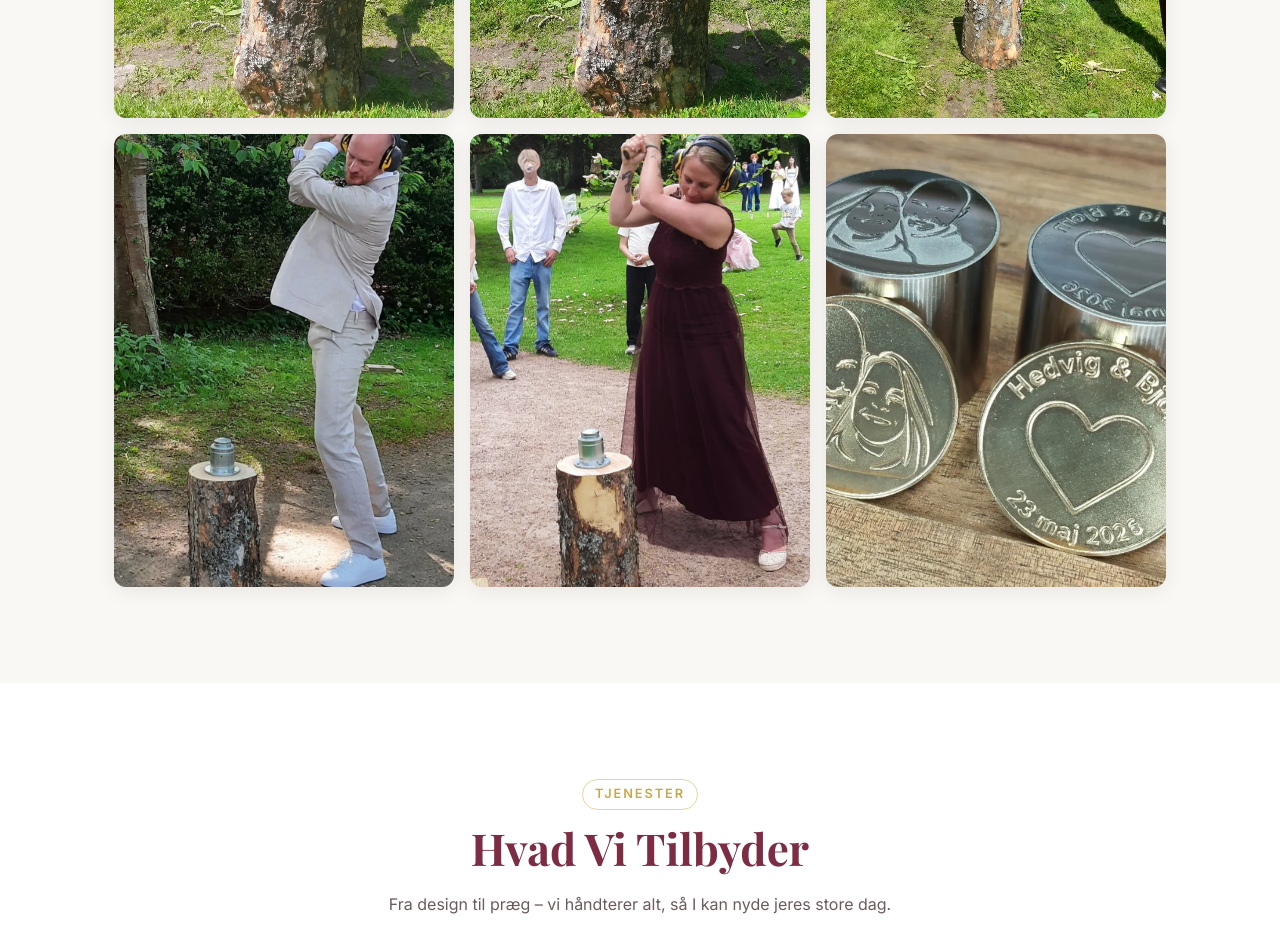
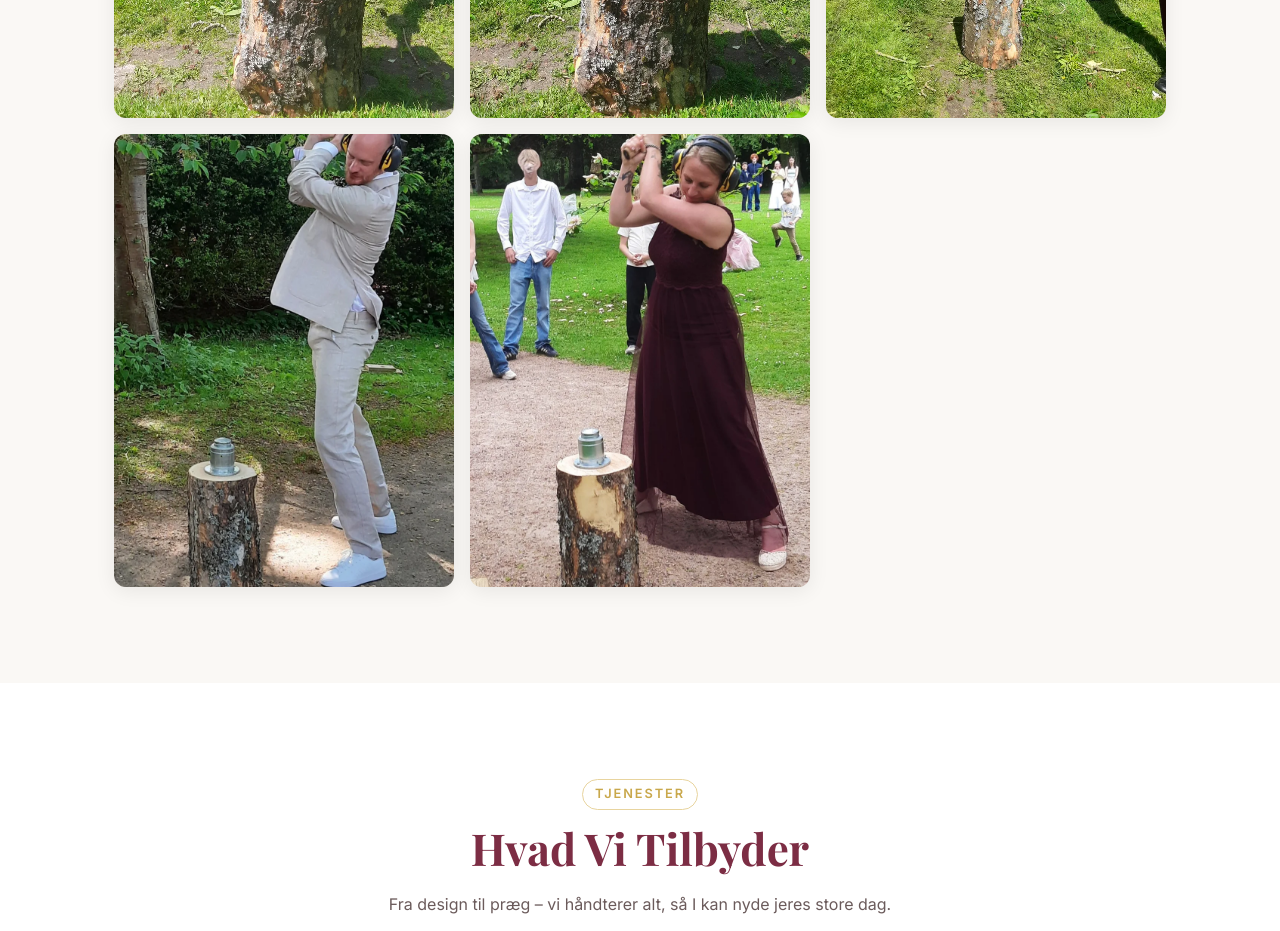
Before and after one commit to rastermanden/bryllupsmoent.dk, a Vue app: page / in a window 1280 px wide. Shown: the part 2460-3391 px from the top of the page. Built offline with nearby package versions, Linux system fonts and the light colour scheme.

Commit message:
Drive gallery from JSON config with enable/disable flags
Images are now listed in src/data/gallery.json with an "enabled" flag,
so they can be toggled without touching component code. The coin image
(m) starts disabled.

https://claude.ai/code/session_01M9RHqpSXb2VrAT9HLzAW8M

```diff
--- a/src/components/GallerySection.vue
+++ b/src/components/GallerySection.vue
@@ -44,56 +44,24 @@
 
 <script setup>
 import { ref } from 'vue'
+import galleryData from '../data/gallery.json'
 
-// Add images to /public/gallery/ and run `npm run optimize-images` to generate
-// WebP + thumbnail variants, then list them here.
+// Gallery images are configured in src/data/gallery.json — set "enabled" to
+// true/false to show/hide an image. To add a new image: drop it in
+// /public/gallery/, run `npm run optimize-images` to generate WebP + thumbnail
+// variants, then add an entry with its base name (without extension).
 // import.meta.env.BASE_URL picks up the Vite base (/bryllupsmoent.dk/ in production).
 const base = import.meta.env.BASE_URL
 const V = '?v=2'
-const images = [
-  {
-    thumbWebp: `${base}gallery/thumbs/gallery-1.webp${V}`,
-    thumbJpg:  `${base}gallery/thumbs/gallery-1.jpg${V}`,
-    fullWebp:  `${base}gallery/gallery-1.webp${V}`,
-    fullJpg:   `${base}gallery/gallery-1-opt.jpg${V}`,
-    alt: 'Klar til hammerslag – møntprægningsmaskinen på huggestubben',
-  },
-  {
-    thumbWebp: `${base}gallery/thumbs/gallery-2.webp${V}`,
-    thumbJpg:  `${base}gallery/thumbs/gallery-2.jpg${V}`,
-    fullWebp:  `${base}gallery/gallery-2.webp${V}`,
-    fullJpg:   `${base}gallery/gallery-2-opt.jpg${V}`,
-    alt: 'Opstillingen klar – møntprægningsmaskine og hammer på huggestubbe',
-  },
-  {
-    thumbWebp: `${base}gallery/thumbs/gallery-3.webp${V}`,
-    thumbJpg:  `${base}gallery/thumbs/gallery-3.jpg${V}`,
-    fullWebp:  `${base}gallery/gallery-3.webp${V}`,
-    fullJpg:   `${base}gallery/gallery-3-opt.jpg${V}`,
-    alt: 'Hammerslaget – møntprægneren i fuld sving',
-  },
-  {
-    thumbWebp: `${base}gallery/thumbs/b2.webp${V}`,
-    thumbJpg:  `${base}gallery/thumbs/b2.jpg${V}`,
-    fullWebp:  `${base}gallery/b2.webp${V}`,
-    fullJpg:   `${base}gallery/b2-opt.jpg${V}`,
-    alt: 'Gommen svinger hammeren over møntprægningsstemplet på huggestubben',
-  },
-  {
-    thumbWebp: `${base}gallery/thumbs/h2.webp${V}`,
-    thumbJpg:  `${base}gallery/thumbs/h2.jpg${V}`,
-    fullWebp:  `${base}gallery/h2.webp${V}`,
-    fullJpg:   `${base}gallery/h2-opt.jpg${V}`,
-    alt: 'Bruden præger sin egen bryllupsmønt med hammerslag',
-  },
-  {
-    thumbWebp: `${base}gallery/thumbs/m.webp${V}`,
-    thumbJpg:  `${base}gallery/thumbs/m.jpg${V}`,
-    fullWebp:  `${base}gallery/m.webp${V}`,
-    fullJpg:   `${base}gallery/m-opt.jpg${V}`,
-    alt: 'Færdigprægede bryllupsmønter med portræt og navne ved siden af prægestemplerne',
-  },
-]
+const images = galleryData
+  .filter((img) => img.enabled)
+  .map((img) => ({
+    thumbWebp: `${base}gallery/thumbs/${img.name}.webp${V}`,
+    thumbJpg:  `${base}gallery/thumbs/${img.name}.jpg${V}`,
+    fullWebp:  `${base}gallery/${img.name}.webp${V}`,
+    fullJpg:   `${base}gallery/${img.name}-opt.jpg${V}`,
+    alt: img.alt,
+  }))
 
 const lightboxIndex = ref(null)
 
--- /dev/null
+++ b/src/data/gallery.json
@@ -0,0 +1,32 @@
+[
+  {
+    "name": "gallery-1",
+    "enabled": true,
+    "alt": "Klar til hammerslag – møntprægningsmaskinen på huggestubben"
+  },
+  {
+    "name": "gallery-2",
+    "enabled": true,
+    "alt": "Opstillingen klar – møntprægningsmaskine og hammer på huggestubbe"
+  },
+  {
+    "name": "gallery-3",
+    "enabled": true,
+    "alt": "Hammerslaget – møntprægneren i fuld sving"
+  },
+  {
+    "name": "b2",
+    "enabled": true,
+    "alt": "Gommen svinger hammeren over møntprægningsstemplet på huggestubben"
+  },
+  {
+    "name": "h2",
+    "enabled": true,
+    "alt": "Bruden præger sin egen bryllupsmønt med hammerslag"
+  },
+  {
+    "name": "m",
+    "enabled": false,
+    "alt": "Færdigprægede bryllupsmønter med portræt og navne ved siden af prægestemplerne"
+  }
+]
```
